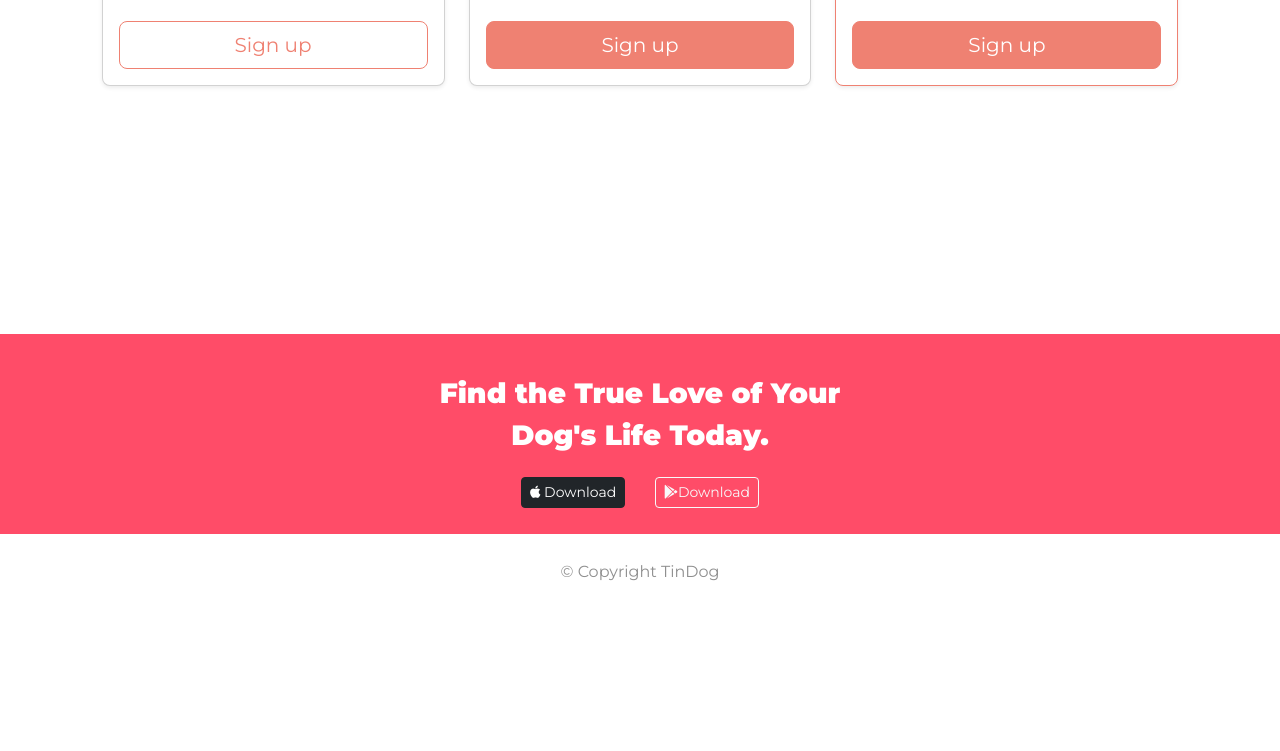
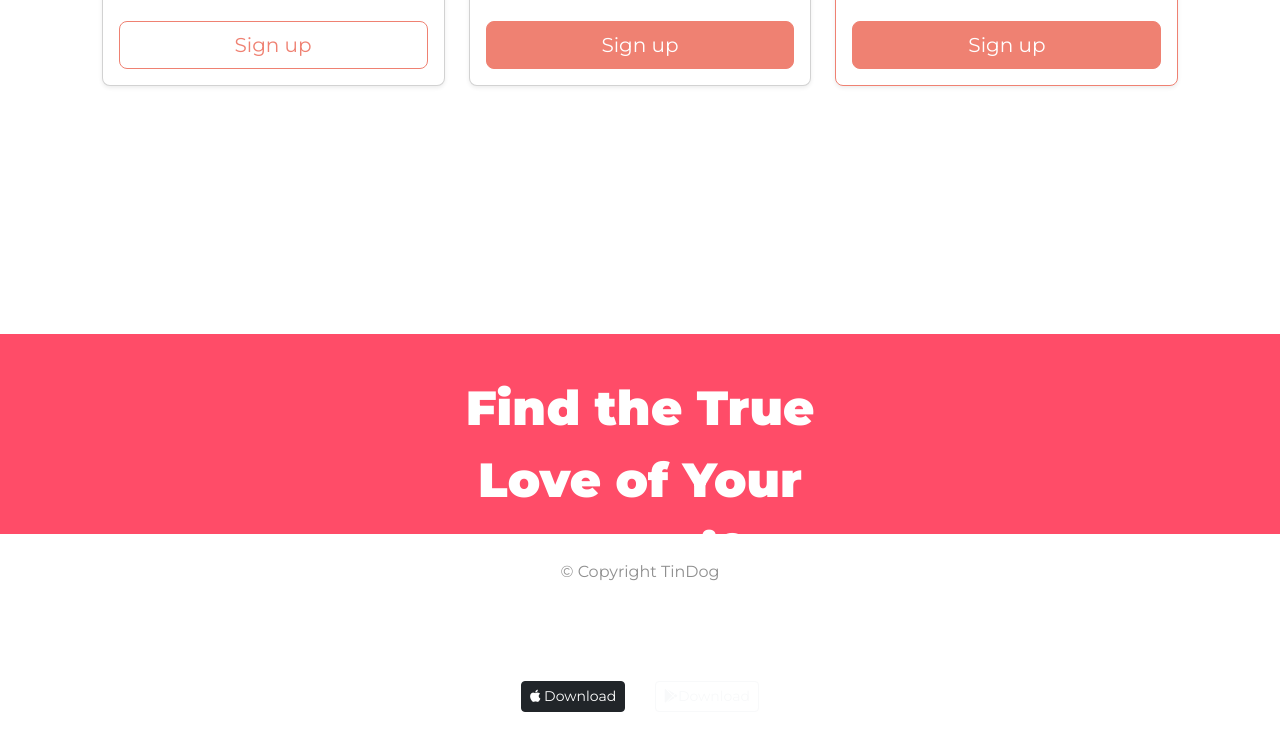
Before and after one commit to matheus-lp/tindog, a plain HTML site: page index.html in a window 1280 px wide. Shown: the part 2553-3304 px from the top of the page. Before the commit the page ends 3164 px from the top, so only its background shows below. Drawn offline with nearby package versions, Linux system fonts and the light colour scheme.

Commit message:
Update index.html

```diff
--- a/index.html
+++ b/index.html
@@ -220,7 +220,7 @@
     <section id="cta">
       <div class="container-fluid">
         <div class="cta-col col col-md-6">
-          <h3 class="cta-h3">Find the True Love of Your Dog's Life Today.</h3>
+          <h2 class="cta-h3">Find the True Love of Your Dog's Life Today.</h2>
           <button type="button" class="btn btn-dark btn-sm cta-buttom"> <i class="fa-brands fa-apple"></i> Download</button>
           <button type="button" class="btn btn-outline-light btn-sm cta-buttom"> <i class="fa-brands fa-google-play"></i>Download</button>
         </div>
```
